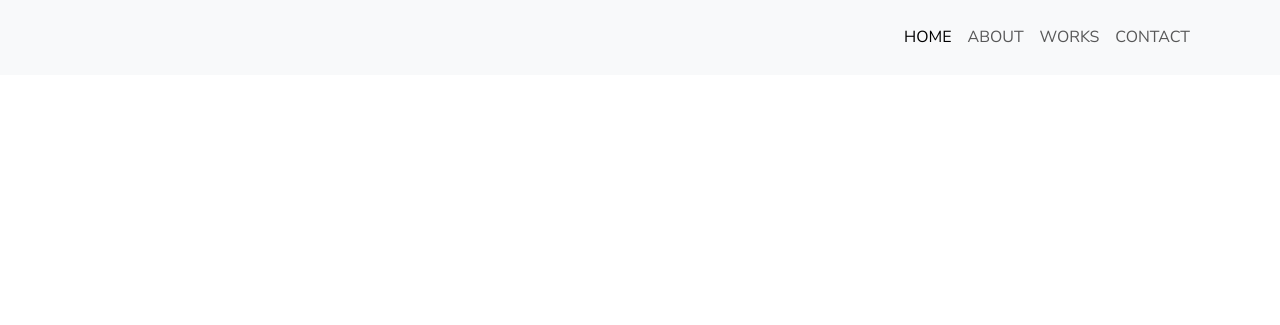
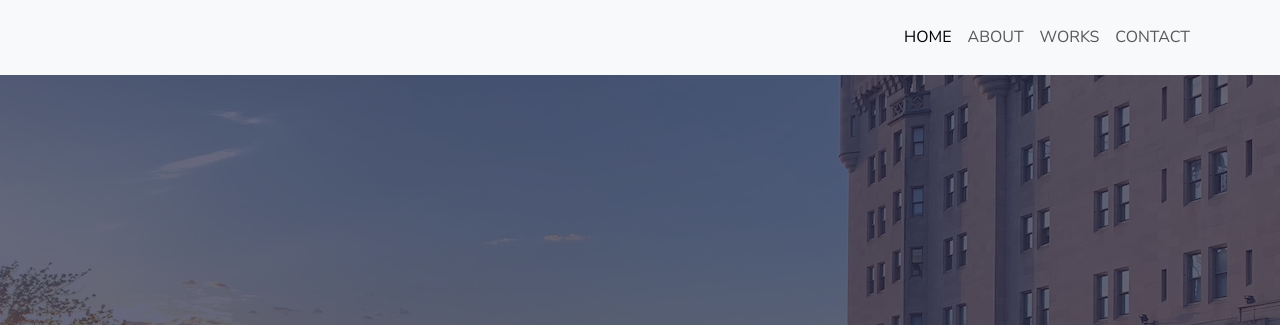
Before and after one commit to drol0039/mtm6201-final, a plain HTML site: page index.html in a window 1280 px wide. Shown: the top 325 px of the page. Drawn offline with nearby package versions, Linux system fonts and the light colour scheme; files that its build step writes are made by us from their sources.

Commit message:
change css name

```diff
--- a/css/style.css
+++ b/css/style.css
@@ -29,4 +29,27 @@ body {
     border-width: 1px;
     border-radius: 0;
   }
-/* H
+/* Hero */
+.hero {
+  background-image: url(../css/images/ottawa-d.jpg);
+  background-position: center;
+  background-size: cover;
+  background-attachment: fixed;
+  position: relative;
+  z-index: 2;
+}
+.hero::after {
+  content: "";
+  width: 100%;
+  height: 100%;
+  position: absolute;
+  top: 0;
+  left: 0;
+  background-color: rgba(37, 39, 71, 0.7);
+  z-index: -1;
+}
+
+h2 {
+  color: red;
+
+}
--- a/index.html
+++ b/index.html
@@ -71,4 +71,6 @@
 
 
 
-    <script src="https://cdn.jsdelivr.net/npm/bootstrap@5.3.3/dist/js/bootstrap.bundle.min.js" integrity="sha384-YvpcrYf0tY3lHB60NNkmXc5s9fDVZLESaAA55NDzOxhy9GkcIdslK1eN7N6jIeHz
+    <script src="https://cdn.jsdelivr.net/npm/bootstrap@5.3.3/dist/js/bootstrap.bundle.min.js" integrity="sha384-YvpcrYf0tY3lHB60NNkmXc5s9fDVZLESaAA55NDzOxhy9GkcIdslK1eN7N6jIeHz" crossorigin="anonymous"></script>
+  </body>
+</html>
```
